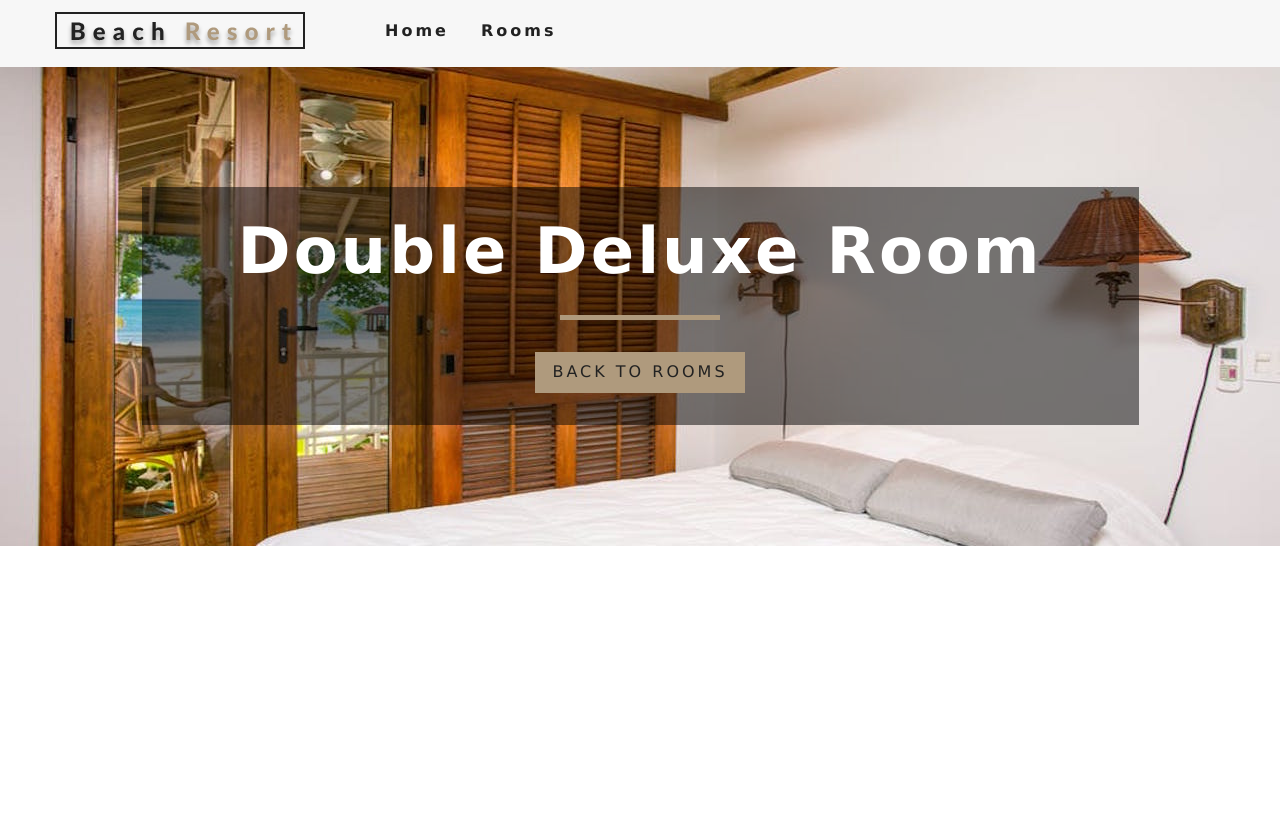
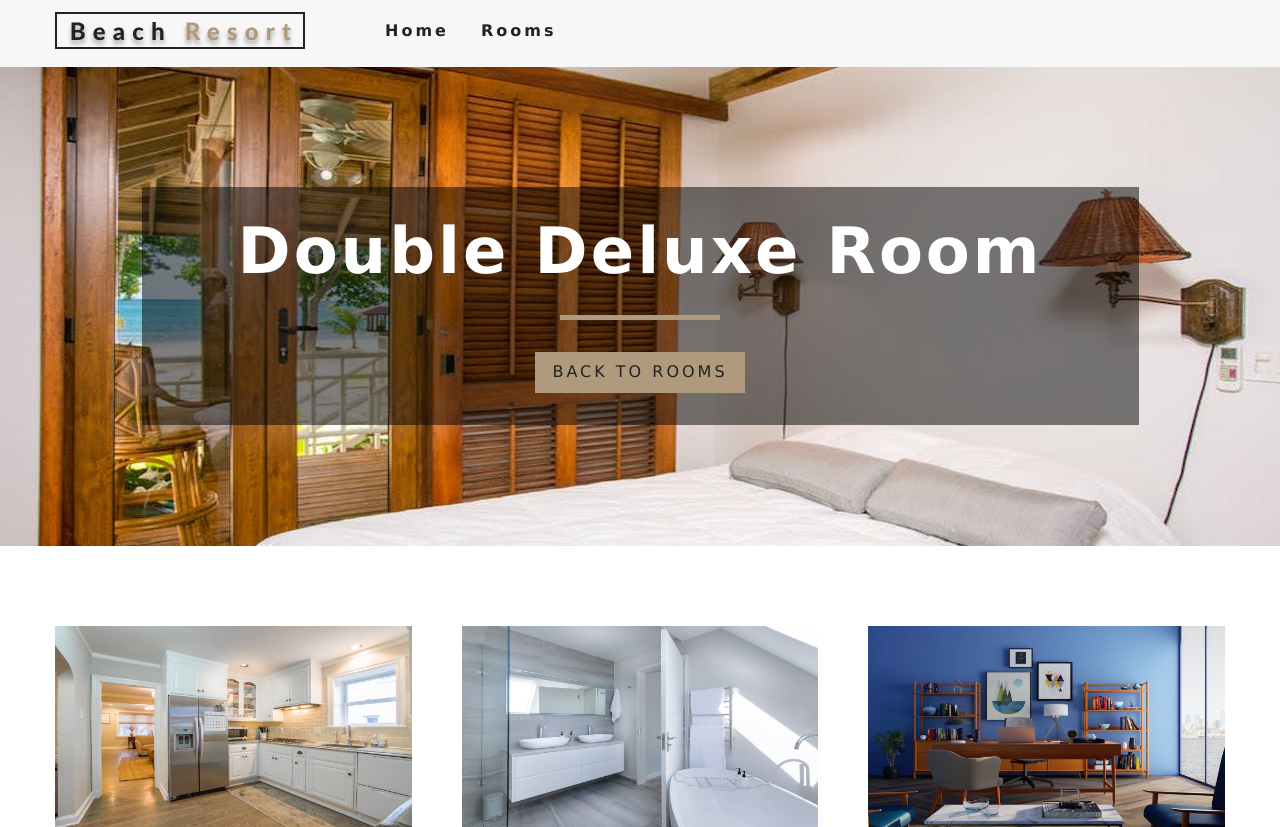
Before and after one commit to stephenjblair/beach-resort, a React (Create React App) app: page /rooms/double-deluxe in a window 1280 px wide. Before the commit the page ends 800 px from the top, so only its background shows below. Built offline with nearby package versions, Linux system fonts and the light colour scheme.

Commit message:
Added images to SingleRoom component

```diff
--- a/src/pages/SingleRoom.js
+++ b/src/pages/SingleRoom.js
@@ -30,14 +30,24 @@
             </div>
         }
         const {name,description,capacity,size,price,extras,breakfast,pets,images} = room
+        const [mainImg,...defaultImg] = images
         return (
-            <StyledHero img={images[0] || this.state.defaultBcg}>
+            <>
+                <StyledHero img={mainImg || this.state.defaultBcg}>
                     <Banner title={`${name} room`}>
                         <Link to='/rooms' className="btn-primary">
                         back to rooms
                         </Link>
                     </Banner>
                 </StyledHero>
+                <section className="single-room">
+                    <div className="single-room-images">
+                        {defaultImg.map((item, index) => {
+                          return  <img key={index} src={item} alt={name}/>
+                        })}
+                    </div>
+                </section>
+            </>
         )
     }
 }
```
Also changed, not shown: 1 other file (tests, documents, lock files or other folders). Lines whose indentation alone changed are shown as unchanged.
